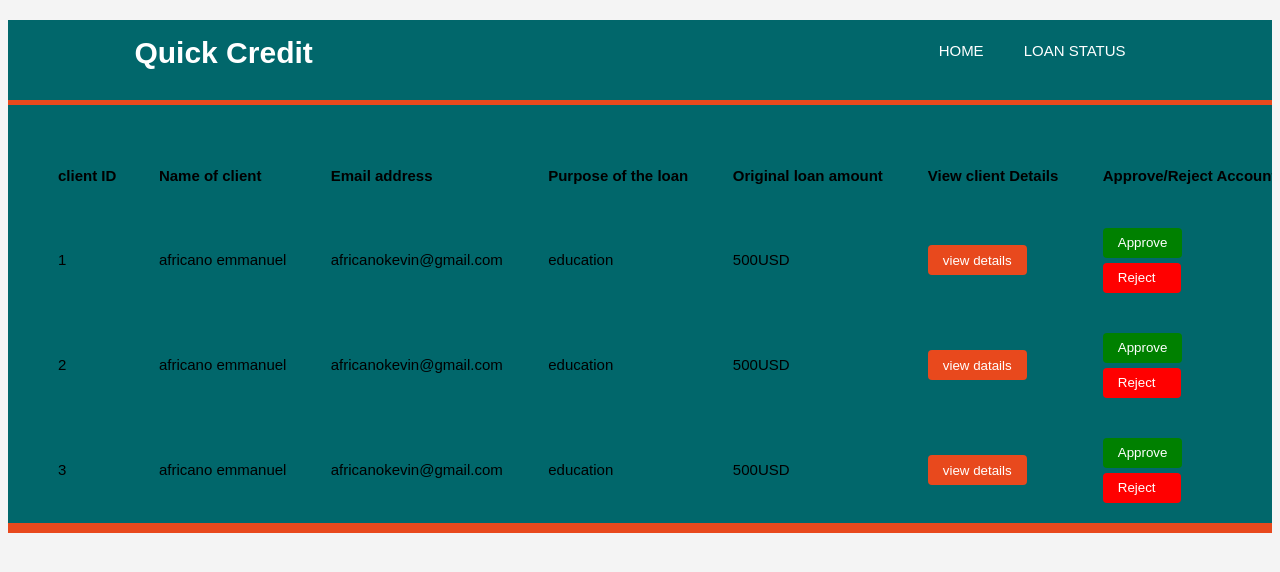
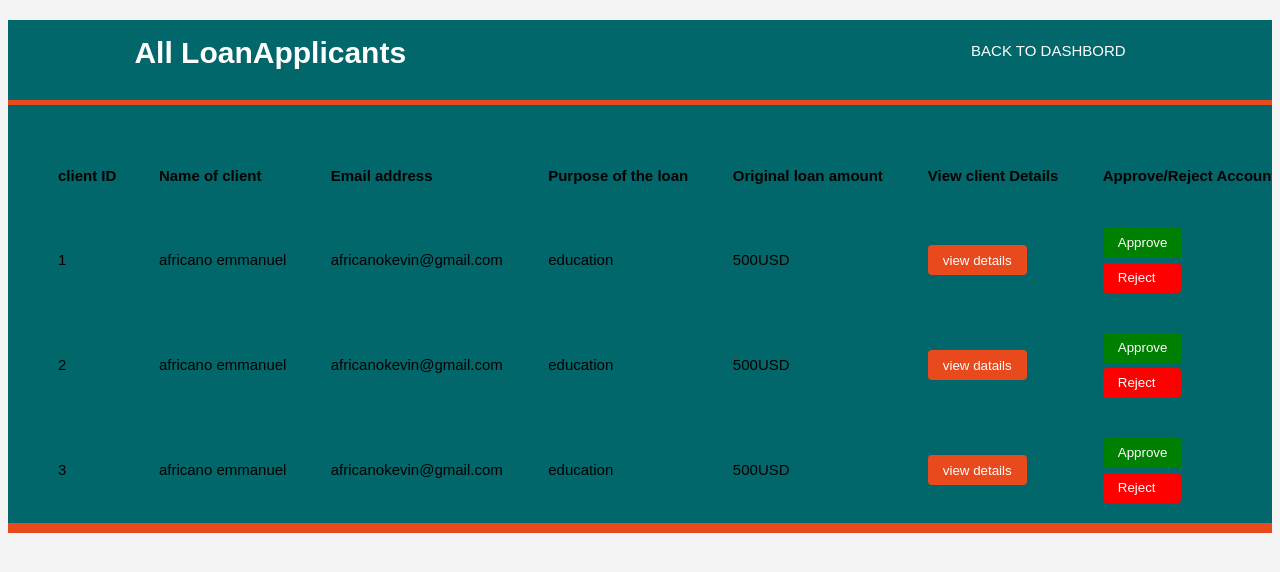
Before and after one commit to africanoKevin/Quick-credit, a website: page ui/admin.html in a window 1280 px wide. Drawn offline with Linux system fonts and the light colour scheme.

Commit message:
[feature] update admin pages

```diff
--- a/ui/admin.html
+++ b/ui/admin.html
@@ -12,12 +12,11 @@
     <header>
         <div class="headcontainer">
             <div id="applhead">
-                <h1>Quick Credit</h1>
+                <h1>All LoanApplicants</h1>
             </div>
             <nav>
                 <ul>
-                    <li> <a href="#">Home</a></li>
-                    <li> <a href="loanstatus.html">Loan Status</a></li>
+                    <li> <a href="dashbord.html">Back to dashbord</a></li>
 
                 </ul>
             </nav>
```
